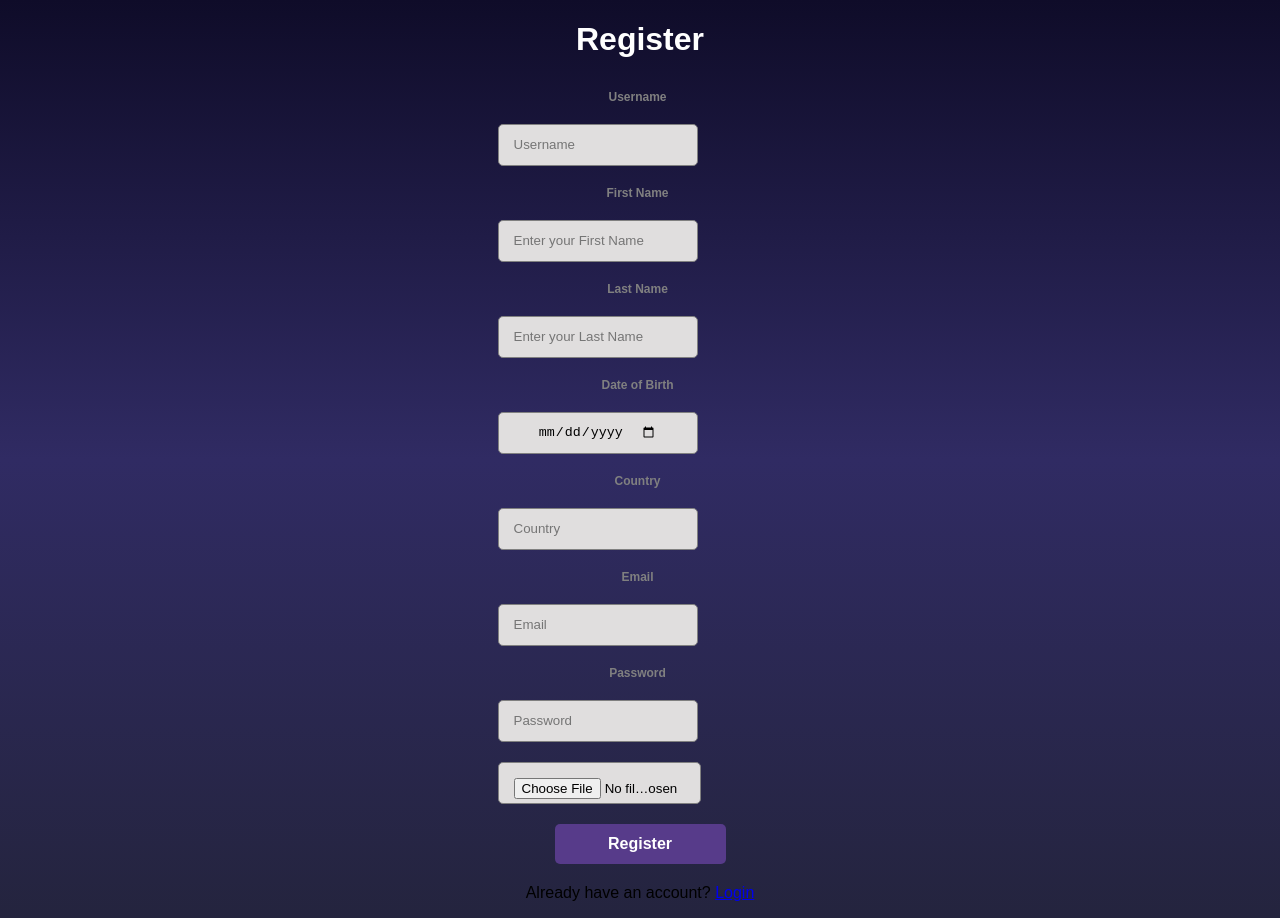
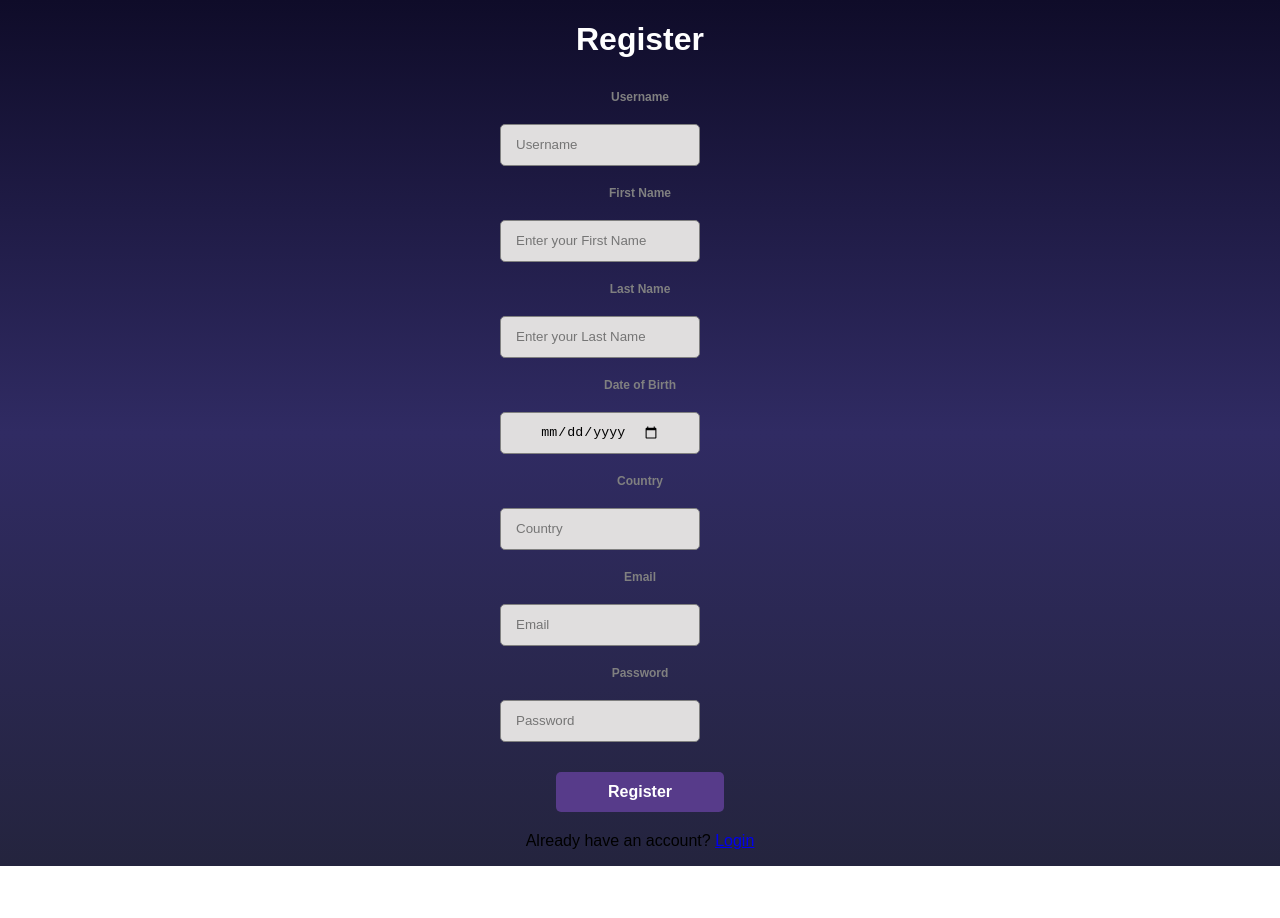
Before and after one commit to Dariusalba/electro-ghiurai-frontend, a React (Create React App) app: page /register in a window 1280 px wide. After the commit the page ends 866 px from the top, so only its background shows below. Built offline with nearby package versions, Linux system fonts and the light colour scheme.

Commit message:
removed profile picture

```diff
--- a/src/pages/RegisterForm.js
+++ b/src/pages/RegisterForm.js
@@ -12,7 +12,6 @@ const RegisterForm = () => {
     firstName:"",
     lastName:"",
     dateOfBirth:"",
-    image:"",
   });
 
   const inputs = [
@@ -94,29 +93,11 @@ const RegisterForm = () => {
     },
     body: JSON.stringify(values),
   })
-      .then((response) => {
+  .then(response => {
     if (response.status === 409) {
       console.error('Username already exists');
     } else if (response.status === 201) {
       console.log('Data sent to server successfully:', response.json());
-          const customerId = response.json().customerId;
-          const formData = new FormData();
-          formData.append('image', values.image, 'image');
-          fetch(`http://localhost:9191/customer/register/img/${customerId}`, {
-            method: 'POST',
-            body: formData,
-          })
-            .then((response) => {
-              if (response.status === 201) {
-                console.log('Image sent to server successfully');
-                window.location.href = '/order';
-              } else {
-                console.error('Error:', response.status);
-              }
-            })
-            .catch((error) => {
-              console.error('Error:', error);
-            });
     } else {
       console.error('Error:', response.status);
     }
@@ -125,17 +106,7 @@ const RegisterForm = () => {
     console.error('Error:', error);
   });
   console.log(values);
-  };
-
-  const handleChooseFile = (event) => {
-    const file = event.target.files[0];
-    const reader = new FileReader();
-    reader.readAsArrayBuffer(file);
-    reader.onloadend = () => {
-      const byteArray = new Uint8Array(reader.result);
-      setValues({ ...values, image: byteArray });
-    };
-  };
+}
 
   const onChange = (e) => {
     setValues({ ...values, [e.target.name]: e.target.value });
@@ -154,12 +125,6 @@ const RegisterForm = () => {
             onChange={onChange}
           />
         ))}
-        <input
-        type="file"
-        name="image"
-        accept="image/*"
-        onChange={handleChooseFile}
-        />
         <button onClick = {handleSubmit}>Register</button>
         <p>Already have an account? <Link to="/login">Login</Link></p>
       </form>
```
Lines whose indentation alone changed are shown as unchanged.
